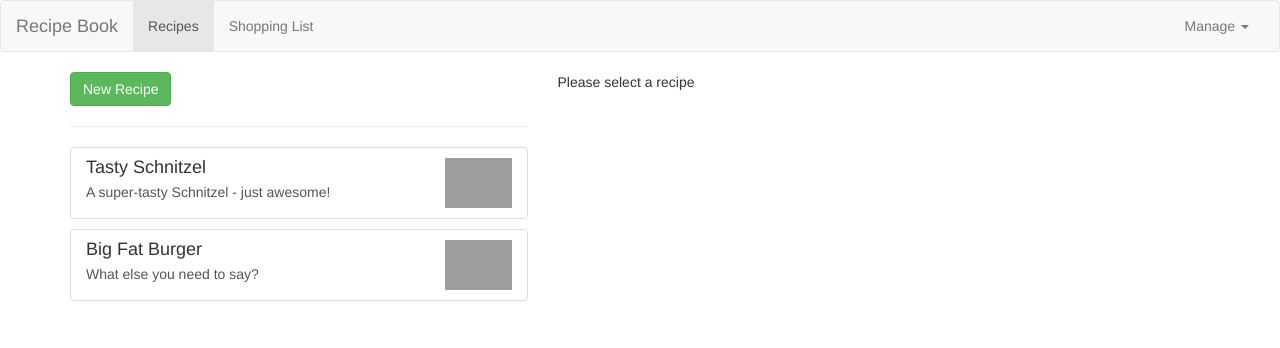
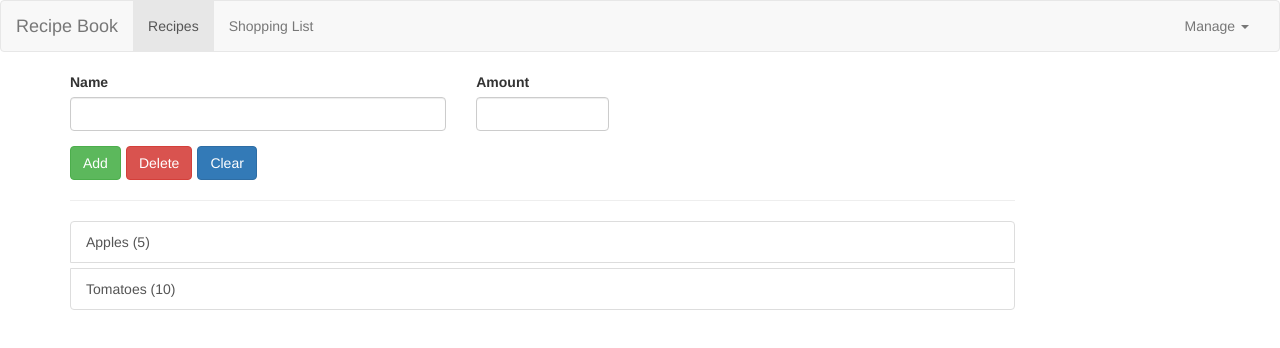
Before and after one commit to dewMyth/ng-recipe-app, an Angular app: page /shopping-list in a window 1280 px wide. Shown: the top 348 px of the page. Built offline with nearby package versions, Linux system fonts and the light colour scheme; grey boxes are pictures that could not be loaded.

Commit message:
Added routing module

```diff
--- /dev/null
+++ b/src/app/app-routing.module.ts
@@ -0,0 +1,21 @@
+import { NgModule } from '@angular/core';
+import { RouterModule, Routes } from '@angular/router';
+import { RecipesComponent } from './recipes/recipes.component';
+import { ShoppingListComponent } from './shopping-list/shopping-list.component';
+
+const appRoutes: Routes = [
+  // -> localhost:4200
+  { path: '', redirectTo: '/recipes', pathMatch: 'full' },
+
+  // -> localhost:4200/recipes
+  { path: 'recipes', component: RecipesComponent },
+
+  // -> localhost:4200/shopping-list
+  { path: 'shopping-list', component: ShoppingListComponent },
+];
+
+@NgModule({
+  imports: [RouterModule.forRoot(appRoutes)],
+  exports: [RouterModule],
+})
+export class AppRoutingModule {}
--- a/src/app/app.component.html
+++ b/src/app/app.component.html
@@ -1,12 +1,8 @@
 <app-header (featureSelected)="onNavigate($event)"></app-header>
 <div class="container">
   <div class="row">
-    <div class="col-md-12" *ngIf="activePage == 'recipe'">
-      <app-recipes></app-recipes>
+    <div class="col-md-12">
+      <router-outlet></router-outlet>
     </div>
-    <div class="col-md-12" *ngIf="activePage == 'shopping-list'">
-        <app-shopping-list></app-shopping-list>
-    </div>
-
   </div>
 </div>
--- a/src/app/app.module.ts
+++ b/src/app/app.module.ts
@@ -12,6 +12,9 @@
 import { DropdownDirective } from './shared/dropdown.directive';
 import { ShoppingListService } from './shopping-list/shopping-list.service';
 import { RecipeService } from './recipes/recipe.service';
+import { AppRoutingModule } from './app-routing.module';
+import { FormsModule } from '@angular/forms';
+import { HttpClientModule } from '@angular/common/http';
 
 @NgModule({
   declarations: [
@@ -25,7 +28,7 @@
     ShoppingEditComponent,
     DropdownDirective,
   ],
-  imports: [BrowserModule],
+  imports: [BrowserModule, FormsModule, HttpClientModule, AppRoutingModule],
   providers: [ShoppingListService, RecipeService],
   bootstrap: [AppComponent],
 })
```
